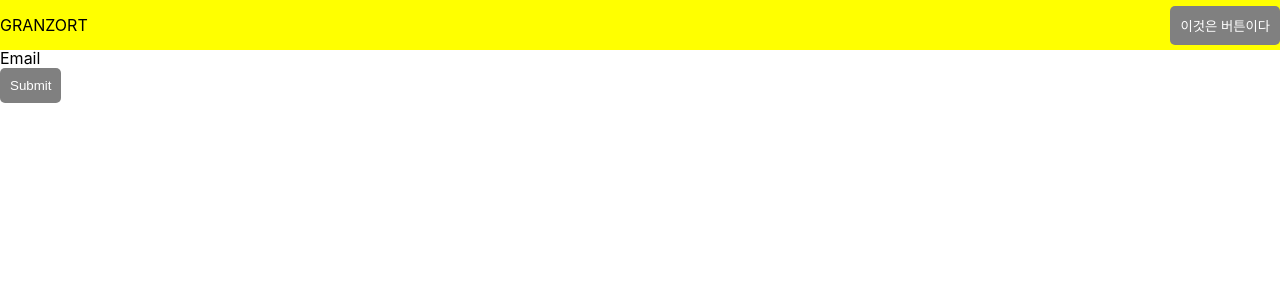
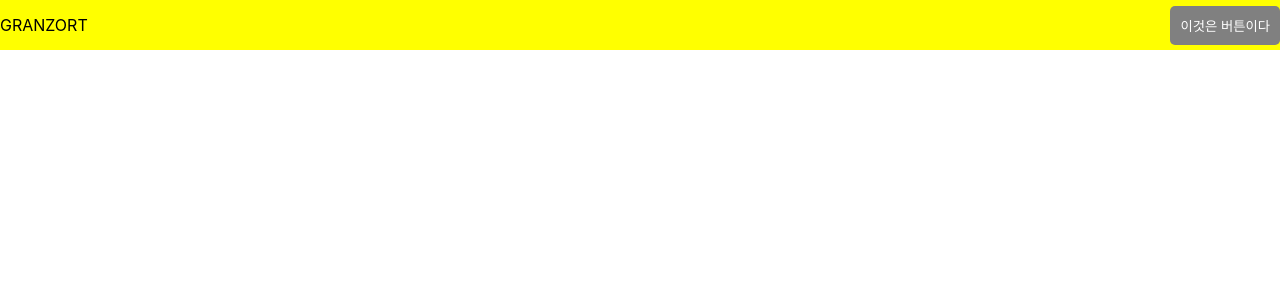
Before and after one commit to jungcome7/Granzort2, a React app in the folder client/: page / in a window 1280 px wide. Shown: the top 300 px of the page. Built offline with nearby package versions, Linux system fonts and the light colour scheme.

Commit message:
chore: add a link to the Logo

```diff
--- a/client/src/components/Header/Header.tsx
+++ b/client/src/components/Header/Header.tsx
@@ -6,7 +6,9 @@ import * as S from './HeaderStyle';
 const Header = () => {
   return (
     <S.Container>
-      <S.Logo>GRANZORT</S.Logo>
+      <Link to="/">
+        <S.Logo>GRANZORT</S.Logo>
+      </Link>
       <Link to="/signin">
         <Button>이것은 버튼이다</Button>
       </Link>
--- a/client/src/components/Header/HeaderStyle.ts
+++ b/client/src/components/Header/HeaderStyle.ts
@@ -6,6 +6,7 @@ export const Container = styled.div`
   justify-content: space-between;
   background-color: yellow;
   height: 50px;
+  cursor: pointer;
 `;
 
 export const Logo = styled.div``;
--- a/client/src/pages/Main/Main.tsx
+++ b/client/src/pages/Main/Main.tsx
@@ -1,13 +1,11 @@
 import React from 'react';
 import * as S from './MainStyle';
 import { Header } from '../../components/Header';
-import { FormikContainer } from '../../components/common/FormikContainer';
 
 const Main = () => {
   return (
     <S.Container>
       <Header />
-      <FormikContainer />
     </S.Container>
   );
 };
```
